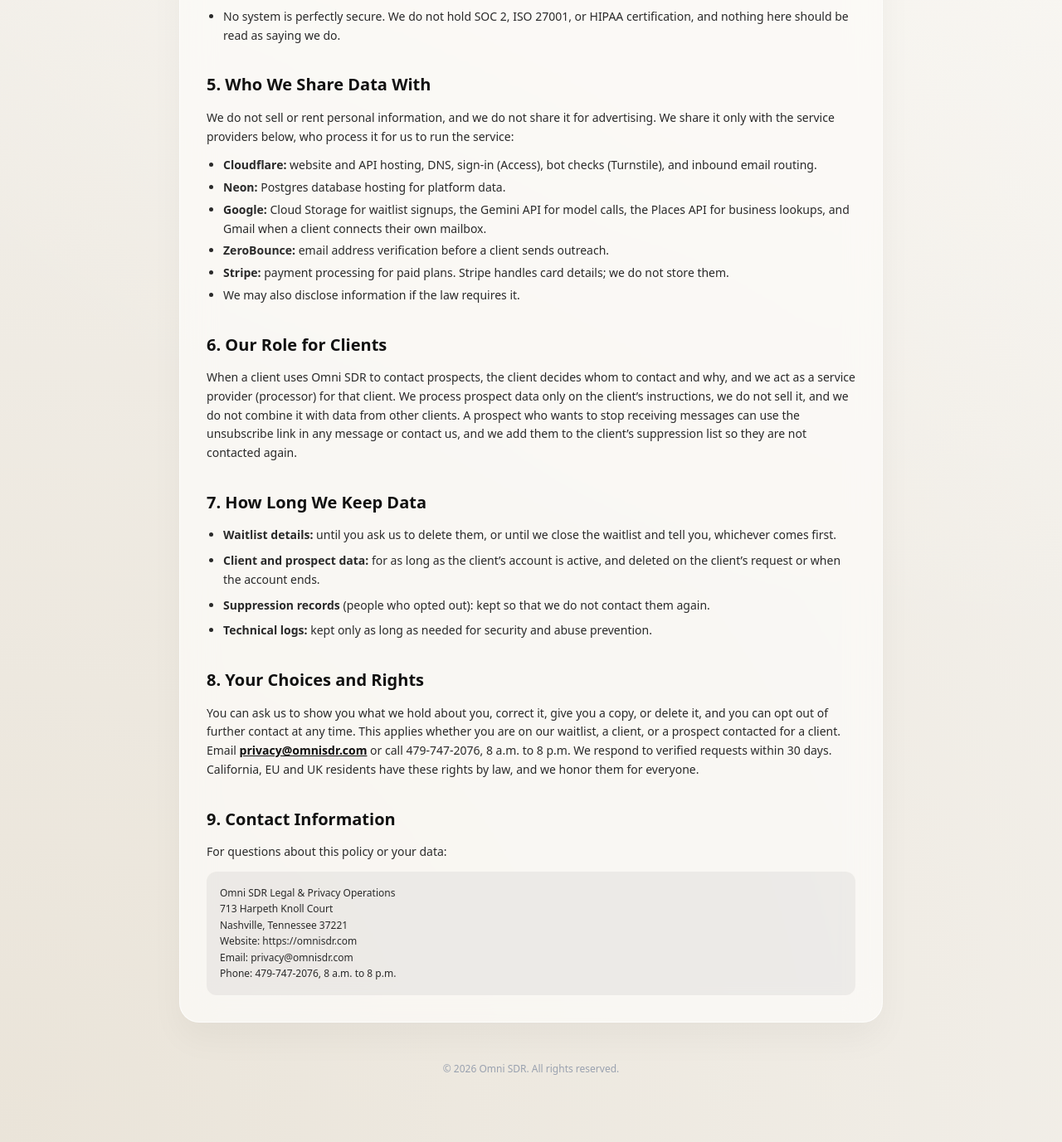
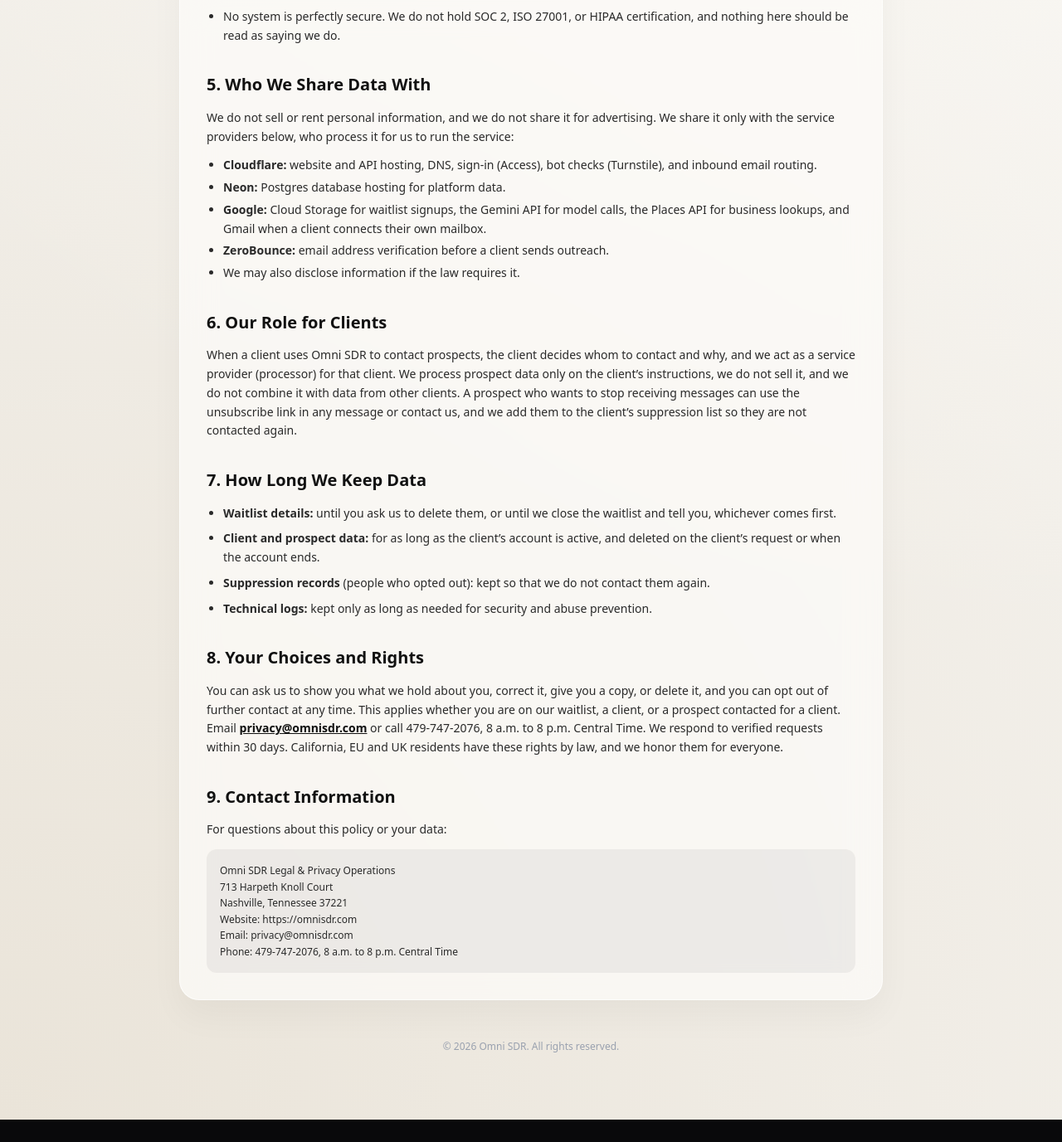
Before and after one commit to DimeDataCloud/omni-sdr, a Next.js app: page /privacy in a window 1280 px wide. Shown: the part 1266-2643 px from the top of the page at 83% size. After the commit the page ends 2616 px from the top, so only its background shows below. Built offline with nearby package versions, Linux system fonts and the light colour scheme.

Commit message:
docs(site): privacy page: Central Time, drop Stripe line (B-20)
Co-Authored-By: Claude Sonnet 5.5 <noreply@anthropic.com>
Claude-Session: https://claude.ai/code/session_01ULnVibqAqRUsQKeMidsEQa

```diff
--- a/src/app/privacy/page.tsx
+++ b/src/app/privacy/page.tsx
@@ -91,7 +91,6 @@ export default function PrivacyPage() {
               <li><strong>Neon:</strong> Postgres database hosting for platform data.</li>
               <li><strong>Google:</strong> Cloud Storage for waitlist signups, the Gemini API for model calls, the Places API for business lookups, and Gmail when a client connects their own mailbox.</li>
               <li><strong>ZeroBounce:</strong> email address verification before a client sends outreach.</li>
-              <li><strong>Stripe:</strong> payment processing for paid plans. Stripe handles card details; we do not store them.</li>
               <li>We may also disclose information if the law requires it.</li>
             </ul>
           </section>
@@ -113,7 +112,7 @@ export default function PrivacyPage() {
 
           <section className="space-y-3">
             <h2 className="text-xl font-bold text-[#111111]">8. Your Choices and Rights</h2>
-            <p>You can ask us to show you what we hold about you, correct it, give you a copy, or delete it, and you can opt out of further contact at any time. This applies whether you are on our waitlist, a client, or a prospect contacted for a client. Email <a href="mailto:privacy@omnisdr.com" className="font-bold underline text-[#111111]">privacy@omnisdr.com</a> or call 479-747-2076, 8 a.m. to 8 p.m. We respond to verified requests within 30 days. California, EU and UK residents have these rights by law, and we honor them for everyone.</p>
+            <p>You can ask us to show you what we hold about you, correct it, give you a copy, or delete it, and you can opt out of further contact at any time. This applies whether you are on our waitlist, a client, or a prospect contacted for a client. Email <a href="mailto:privacy@omnisdr.com" className="font-bold underline text-[#111111]">privacy@omnisdr.com</a> or call 479-747-2076, 8 a.m. to 8 p.m. Central Time. We respond to verified requests within 30 days. California, EU and UK residents have these rights by law, and we honor them for everyone.</p>
           </section>
 
           <section className="space-y-3">
@@ -125,7 +124,7 @@ export default function PrivacyPage() {
               Nashville, Tennessee 37221<br />
               Website: https://omnisdr.com<br />
               Email: privacy@omnisdr.com<br />
-              Phone: 479-747-2076, 8 a.m. to 8 p.m.
+              Phone: 479-747-2076, 8 a.m. to 8 p.m. Central Time
             </p>
           </section>
         </div>
```
